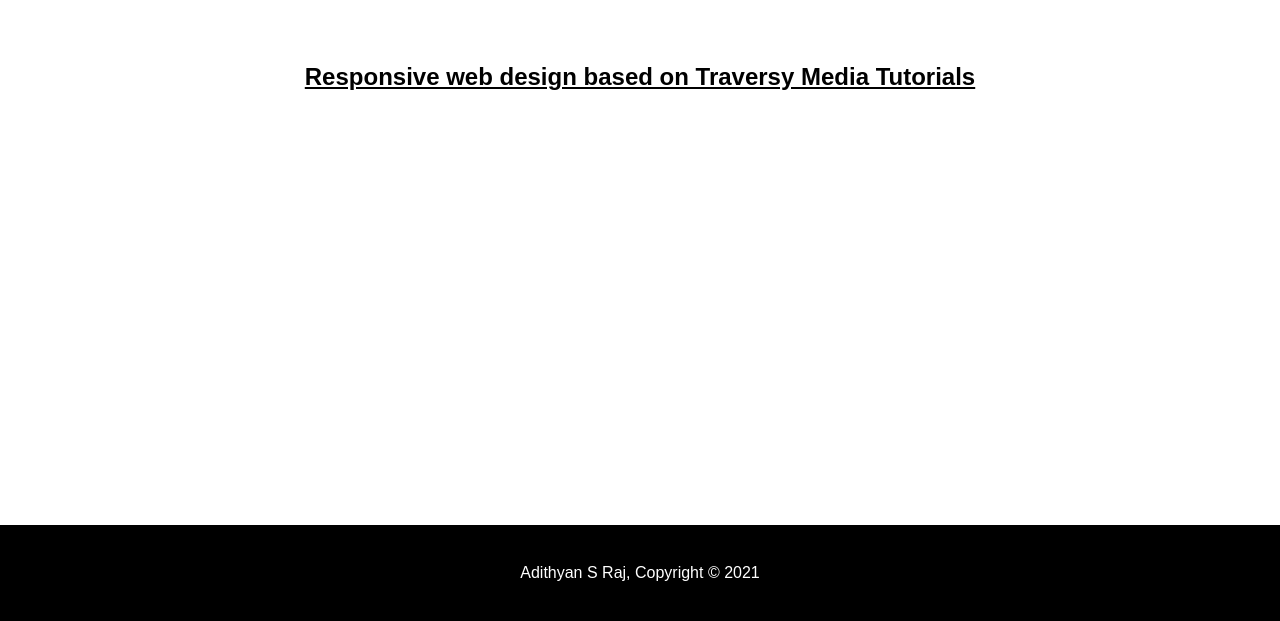
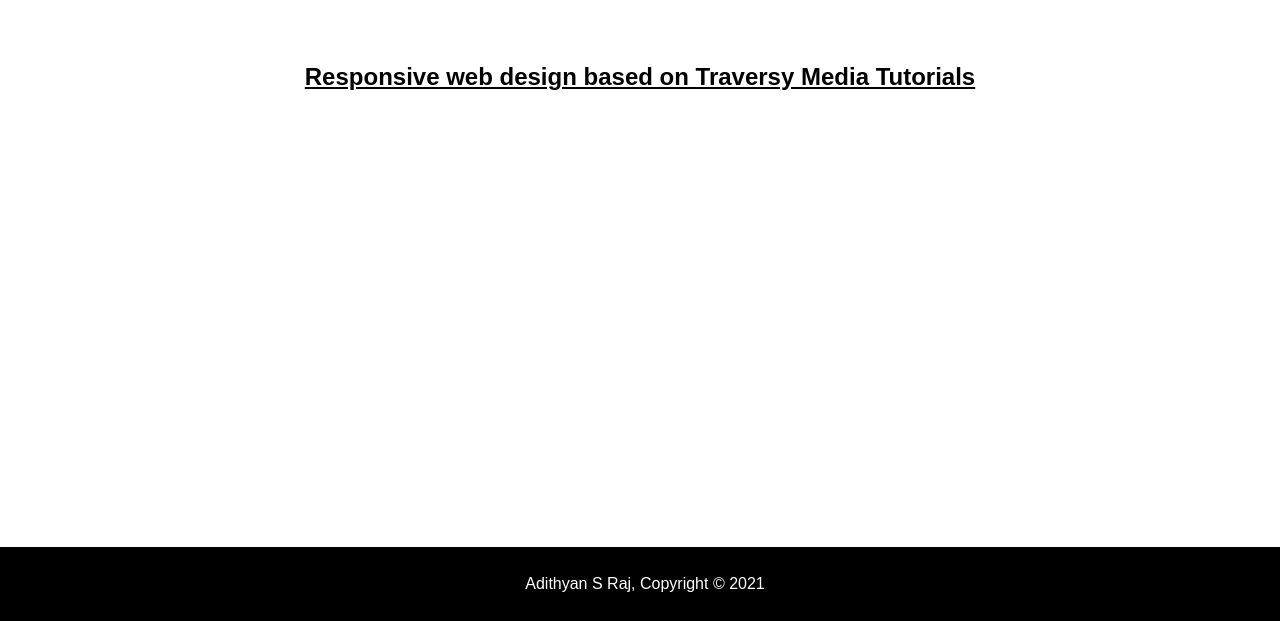
Before and after one commit to Adithya2018/Adithya2018.github.io, a plain HTML site: page index.html in a window 1280 px wide. Shown: the part 179-800 px from the top of the page. Drawn offline with Linux system fonts and the light colour scheme.

Commit message:
Update styles.css

```diff
--- a/css/styles.css
+++ b/css/styles.css
@@ -51,14 +51,12 @@
 }
 
 footer{
+    padding: 5px;
+    margin-top: 20px;
+    color: #fff;
     background-color: black;
-    color: white;
-    position:absolute;
+    text-align:center;
+    position: fixed;
     bottom: 0;
     width: 100%;
 }
-
-footer p{
-    text-align: center;
-    padding: 1em;
-}
```
